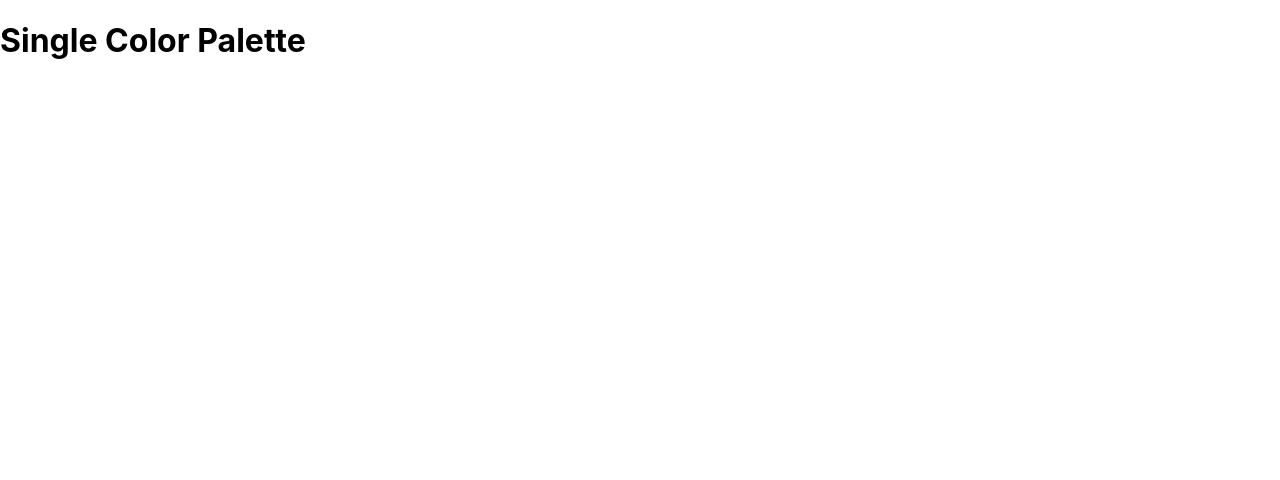
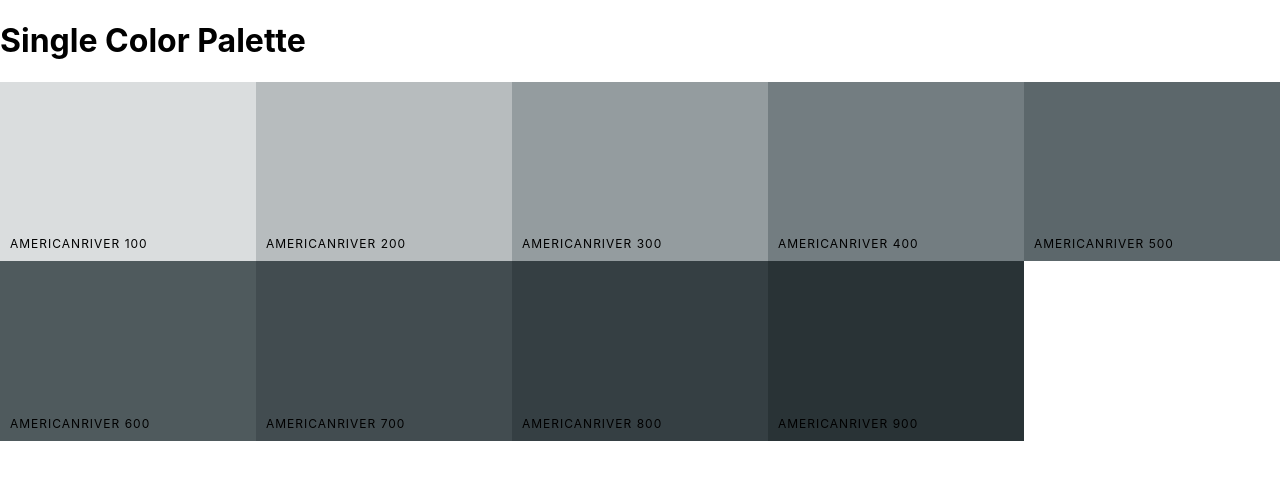
Before and after one commit to zsorosz/react-color-app, a React (Create React App) app: page /palette/flat-ui-colors-american/americanriver in a window 1280 px wide. Shown: the top 480 px of the page. Built offline with nearby package versions, Linux system fonts and the light colour scheme.

Commit message:
display colors in SingleColorPalette

```diff
--- a/src/App.js
+++ b/src/App.js
@@ -15,9 +15,36 @@ class App extends Component {
   render(){
     return (
       <Switch>
-        <Route exact path="/" render={(routeProps) => <PaletteList palettes={seedColors} {...routeProps} />} />
-        <Route exact path="/palette/:id" render={(routeProps) => <Palette palette={generatePalette(this.findPalette(routeProps.match.params.id))}/>} />
-        <Route exact path="/palette/:paletteId/:colorId" render={() => <SingleColorPalette />} />
+        <Route
+          exact
+          path="/palette/:paletteId/:colorId"
+          render={(routeProps) => (
+            <SingleColorPalette
+              colorId={routeProps.match.params.colorId}
+              palette={generatePalette(
+                this.findPalette(routeProps.match.params.paletteId)
+              )}
+            />
+          )}
+        />
+        <Route
+          exact
+          path="/"
+          render={(routeProps) => (
+            <PaletteList palettes={seedColors} {...routeProps} />
+            )}
+        />
+        <Route
+          exact
+          path="/palette/:id"
+          render={(routeProps) => (
+            <Palette
+              palette={generatePalette(
+                this.findPalette(routeProps.match.params.id)
+              )}
+            />
+          )}
+        />
       </Switch>
       // <div>
       //   <Palette palette={generatePalette(seedColors[4])} />
--- a/src/ColorBox.js
+++ b/src/ColorBox.js
@@ -15,7 +15,7 @@ class ColorBox extends Component {
         ));
     }
     render(){
-        const { name, background, paletteId, id } = this.props;
+        const { name, background, paletteId, id, showLink } = this.props;
         const { copied } = this.state;
         return(
             <CopyToClipboard text={background} onCopy={this.changeCopyState}>
@@ -31,9 +31,11 @@ class ColorBox extends Component {
                         </div>
                         <button className="copy-button">Copy</button>
                     </div>
-                    <Link to={`/palette/${paletteId}/${id}`} onClick={e => e.stopPropagation()}>
-                        <span className="see-more">MORE</span>
-                    </Link>
+                    {showLink && (
+                        <Link to={`/palette/${paletteId}/${id}`} onClick={e => e.stopPropagation()}>
+                            <span className="see-more">MORE</span>
+                        </Link>
+                    )}
                 </div>
             </CopyToClipboard>
         )
--- a/src/Palette.js
+++ b/src/Palette.js
@@ -20,11 +20,22 @@ class Palette extends Component {
         const { colors, paletteName, emoji, id } = this.props.palette;
         const { level, format } = this.state;
         const colorBoxes = colors[level].map(color => (
-            <ColorBox background={color[format]} name={color.name} key={color.id} id={color.id} paletteId={id} />
+            <ColorBox
+                background={color[format]}
+                name={color.name}
+                key={color.id}
+                id={color.id}
+                paletteId={id}
+                showLink
+            />
         ));
         return(
             <div className="Palette">
-                <Navbar level={level} changeLevel={this.changeLevel} handleChange={this.changeFormat} />
+                <Navbar
+                    level={level}
+                    changeLevel={this.changeLevel}
+                    handleChange={this.changeFormat}
+                />
                 <div className="Palette-colors">
                     {colorBoxes}
                 </div>
--- a/src/SingleColorPalette.js
+++ b/src/SingleColorPalette.js
@@ -1,10 +1,38 @@
-import React, { Component } from 'react'
+import React, { Component } from 'react';
+import ColorBox from './ColorBox';
 
 class SingleColorPalette extends Component {
+    constructor(props){
+        super(props);
+        this._shades = this.gatherShades(this.props.palette, this.props.colorId);
+        console.log(this._shades)
+    }
+    gatherShades(palette, colorToFilterBy){
+        let shades = [];
+        let allColors = palette.colors;
+        for(let key in allColors){
+            shades = shades.concat(
+                allColors[key].filter(color => color.id === colorToFilterBy)
+            );
+        }
+
+        return shades.slice(1);
+    }
     render(){
+        const colorBoxes = this._shades.map(color => (
+            <ColorBox
+                key={color.id}
+                name={color.name}
+                background={color.hex}
+                showLink={false}
+            />
+        ))
         return(
-            <div>
+            <div className="Palette">
                 <h1>Single Color Palette</h1>
+                <div className="Palette-colors">
+                    {colorBoxes}
+                </div>
             </div>
         )
     }
```
